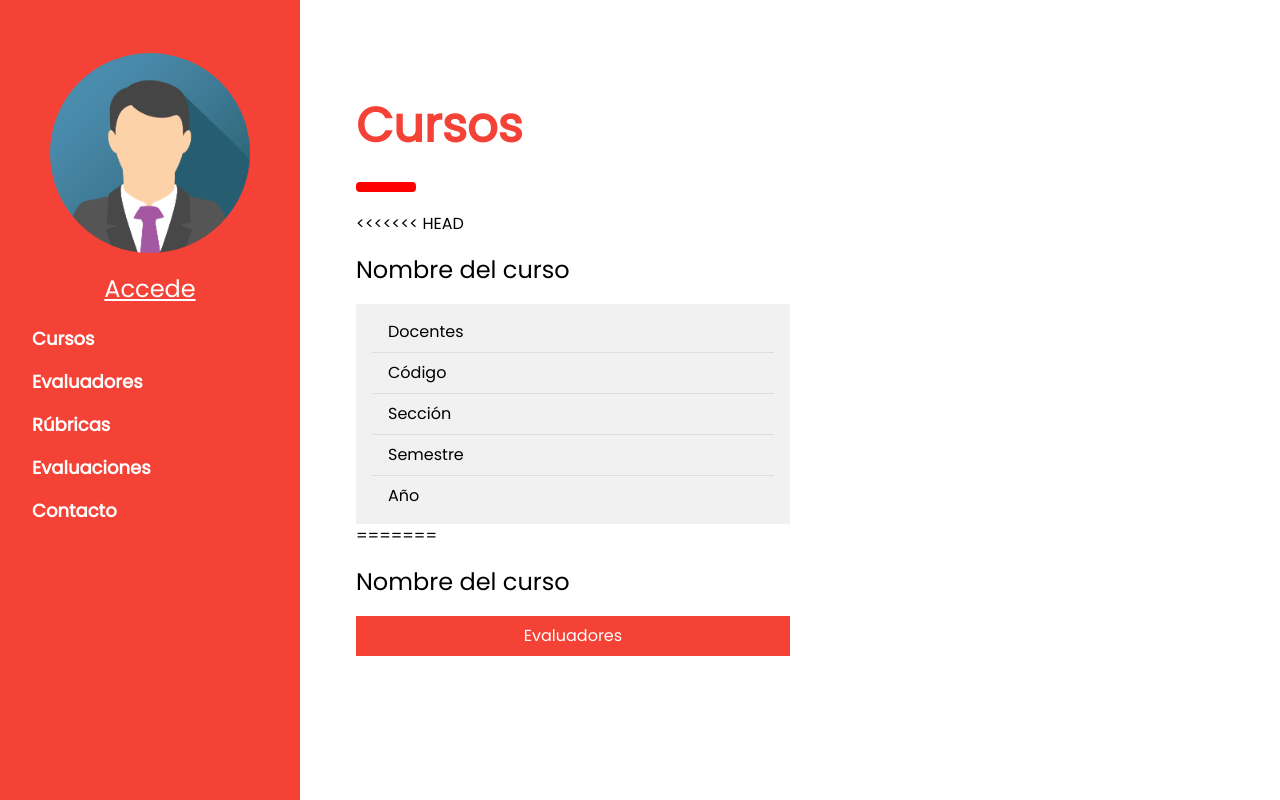
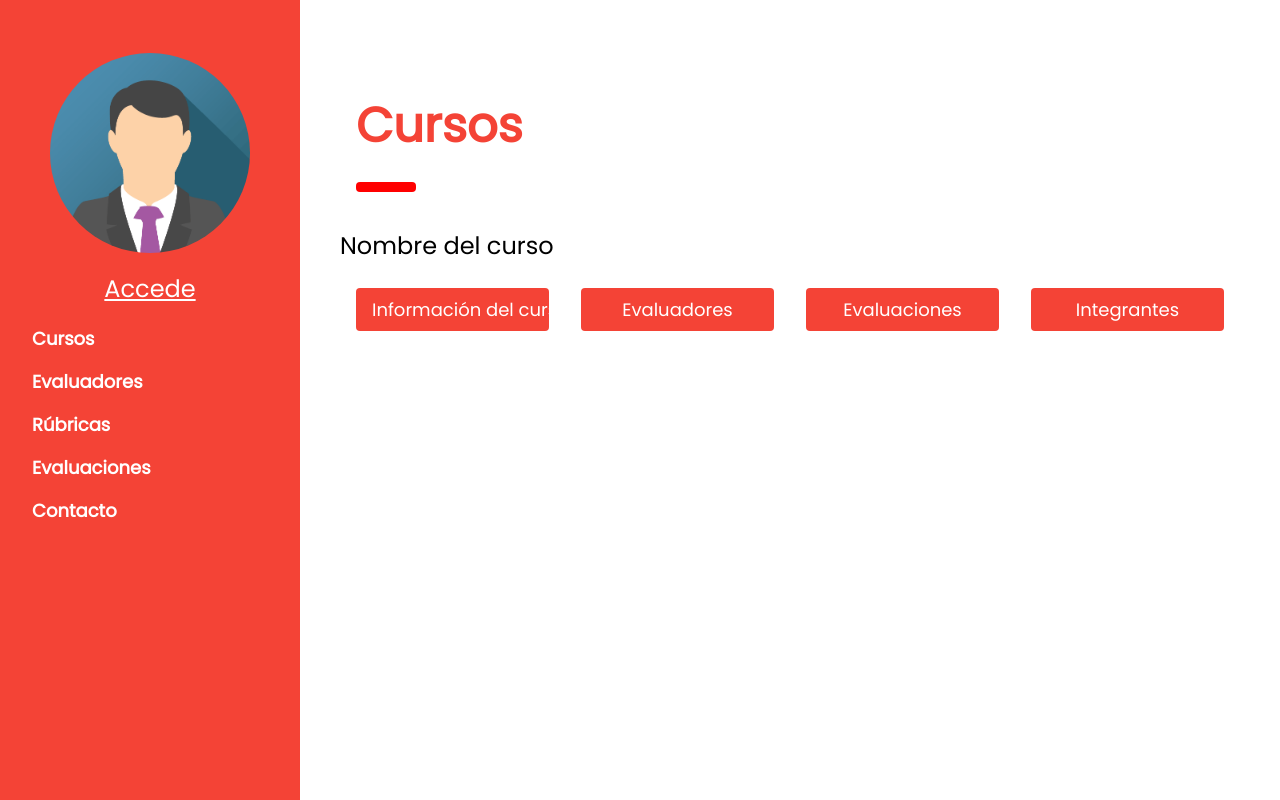
Before and after one commit to DCC-CC4401/2019-1-yet-another-quality-commit-T5, a Django app: page /curso_detalle in a window 1280 px wide. Run offline with Django 3.2, Linux system fonts and the light colour scheme.

Commit message:
se ha agregado la vista de cursos_detalle

```diff
--- a/templates/cursos/curso_detalle.html
+++ b/templates/cursos/curso_detalle.html
@@ -4,58 +4,78 @@
   <div class="w3-container" id="portada" style="margin-top:80px; margin-bottom:10px">
     <h1 class="w3-xxxlarge w3-text-red"><b>Cursos</b></h1>
     <hr style="width:50px;border:5px solid red" class="w3-round">
-<<<<<<< HEAD
-
-      <div class="w3-row" style="width: 50%">
-          <p><h3>Nombre del curso</h3></p>
-          <ul class="w3-ul w3-padding h3-half w3-light-gray">
-            <li class="column">Docentes</li>
-          <li class="column">Código</li>
-          <li class="column">Sección</li>
-          <li class="column">Semestre</li>
-         <li class="column">Año</li>
-          </ul>
-=======
   </div>
     <p><h3>Nombre del curso</h3></p>
-   <button onclick="myFunction('Demo1')" class="w3-button w3-half w3-left-align w3-red w3-center">
+    <!-- Informacion sobre el curso -->
+    <div class="w3-round w3-quarter w3-padding">
+    <button onclick="myFunction('Demo1')" class="w3-button w3-block w3-left-align w3-red w3-centered w3-center w3-round w3-large">
+        Información del curso</button>
+
+    <div id="Demo1" class="w3-container w3-hide w3-pale-red w3-round">
+        <p><ul class="w3-ul w3-light-gray w3-round">
+        <li>Código:</li>
+        <li>Semestre:</li>
+        <li>Año:</li>
+        <li>Docente(s):</li>
+    </ul></p>
+    </div>
+        </div>
+
+    <!-- Evaluadores-->
+    <div class="w3-round w3-quarter w3-padding">
+    <button onclick="myFunction('Demo2')" class="w3-button w3-block w3-left-align w3-red w3-centered w3-center w3-round w3-large">
         Evaluadores</button>
 
-<div id="Demo1" class="w3-container w3-hide">
-  <ul class="w3-ul w3-half">
-    <li class="w3-bar">
-      <span onclick="this.parentElement.style.display='none'" class="w3-bar-item w3-button w3-white w3-xlarge w3-right">×</span>
-      <img src="img_avatar2.png" class="w3-bar-item w3-circle w3-hide-small" style="width:85px">
-      <div class="w3-bar-item">
-        <span class="w3-large">Mike</span><br>
-        <span>Web Designer</span>
+    <div id="Demo2" class="w3-container w3-hide w3-pale-red w3-round w3-center">
+        <p><ul class="w3-ul w3-border-black">
+        <li class="w3-display-container">Evaluador 1 </li>
+        <li class="w3-display-container">Evaluador 2 </li>
+    </ul></p>
     </div>
-    </li>
+    </div>
 
-    <li class="w3-bar">
-      <span onclick="this.parentElement.style.display='none'" class="w3-bar-item w3-button w3-white w3-xlarge w3-right">×</span>
-      <img src="img_avatar5.png" class="w3-bar-item w3-circle w3-hide-small" style="width:85px">
-      <div class="w3-bar-item">
-        <span class="w3-large">Jill</span><br>
-        <span>Support</span>
+    <!--Evaluaciones-->
+    <div class="w3-padding w3-round w3-quarter">
+    <button onclick="myFunction('Demo3')" class="w3-button w3-block w3-left-align w3-red w3-centered w3-center w3-round w3-large">
+        Evaluaciones</button>
+
+    <div id="Demo3" class="w3-container w3-hide w3-pale-red w3-round">
+        <p><ul class="w3-ul">
+        <li>Evaluación 1 (en curso)</li>
+        <li>Evaluación 2 </li>
+        <li>Evaluación 3</li>
+
+    </ul></p>
     </div>
-    </li>
+    </div>
 
-    <li class="w3-bar">
-      <span onclick="this.parentElement.style.display='none'" class="w3-bar-item w3-button w3-white w3-xlarge w3-right">×</span>
-      <img src="img_avatar6.png" class="w3-bar-item w3-circle w3-hide-small" style="width:85px">
-      <div class="w3-bar-item">
-        <span class="w3-large">Jane</span><br>
-        <span>Accountant</span>
->>>>>>> 50c34f377b1a80c9b7ae9df5c7607bb9469e7008
-      </div>
-        <div id="evaluadores" class="w3-container w3-half">
-      <p><h3>Evaluadores</h3></p>
-            <ul class="w3-ul w3-hoverable w3-border">
-  <li>Jill</li>
-  <li>Eve</li>
-  <li>Adam</li>
-</ul>
+    <!--Listado de alumnos-->
+    <div class="w3-padding w3-round w3-quarter">
+    <button onclick="myFunction('Demo4')" class="w3-button w3-block w3-left-align w3-red w3-centered w3-center w3-round w3-large">
+        Integrantes</button>
+
+    <div id="Demo4" class="w3-container w3-hide w3-pale-red w3-round">
+        <p><ul class="w3-ul">
+        <li><strong>Grupo 1</strong>
+        <ul class="w3-ul">
+            <li>Participante 1</li>
+            <li>Participante 2</li>
+            <li>Participante 3</li>
+            <li>Participante 4</li>
+
+        </ul></li>
+        <li><strong>Grupo 2</strong>
+        <ul class="w3-ul">
+            <li>Participante 1</li>
+            <li>Participante 2</li>
+            <li>Participante 3</li>
+            <li>Participante 4</li>
+
+        </ul></li>
+
+        <li><strong>Grupo 3</strong></li>
+
+    </ul></p>
     </div>
     </div>
 {% endblock %}
```
Lines whose indentation alone changed are shown as unchanged.
